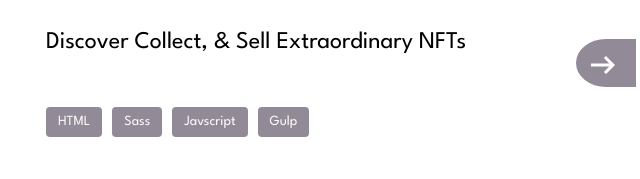
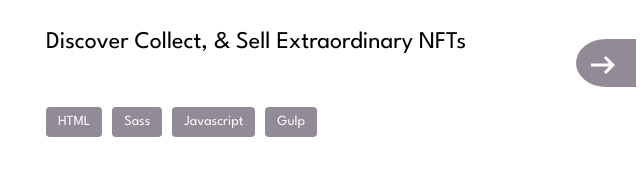
Before and after one commit to Parallyz/MyPortfolio, a plain HTML site: page index.html in a window 1280 px wide. Shown: the part 2650-2829 px from the top of the page, 619-1259 px from the left. Drawn offline with nearby package versions, Linux system fonts and the light colour scheme.

Commit message:
bug was fixed

```diff
--- a/index.html
+++ b/index.html
@@ -199,7 +199,7 @@
                   <div class="tech__container">
                     <div class="tech__block">HTML</div>
                     <div class="tech__block">Sass</div>
-                    <div class="tech__block">Javscript</div>
+                    <div class="tech__block">Javascript</div>
                     <div class="tech__block">Jquery</div>
                     <div class="tech__block">PHP</div>
                   </div>
@@ -231,7 +231,7 @@
                   <div class="tech__container">
                     <div class="tech__block">HTML</div>
                     <div class="tech__block">Sass</div>
-                    <div class="tech__block">Javscript</div>
+                    <div class="tech__block">Javascript</div>
                     <div class="tech__block">Gulp</div>
                   </div>
                   <a
@@ -271,7 +271,7 @@
                   <div class="tech__container">
                     <div class="tech__block">HTML</div>
                     <div class="tech__block">Sass</div>
-                    <div class="tech__block">Javscript</div>
+                    <div class="tech__block">Javascript</div>
                     <div class="tech__block">JQuery</div>
                     <div class="tech__block">Gulp</div>
                   </div>
@@ -312,7 +312,7 @@
                   <div class="tech__container">
                     <div class="tech__block">HTML</div>
                     <div class="tech__block">Sass</div>
-                    <div class="tech__block">Javscript</div>
+                    <div class="tech__block">Javascript</div>
                     <div class="tech__block">Gulp</div>
                   </div>
                   <a
@@ -355,7 +355,7 @@
                 <div class="block__info-footer tech">
                   <div class="tech__container">
                     <div class="tech__block">React</div>
-                    <div class="tech__block">Javscript</div>
+                    <div class="tech__block">Javascript</div>
                     <div class="tech__block">Css</div>
                   </div>
                   <a
```
